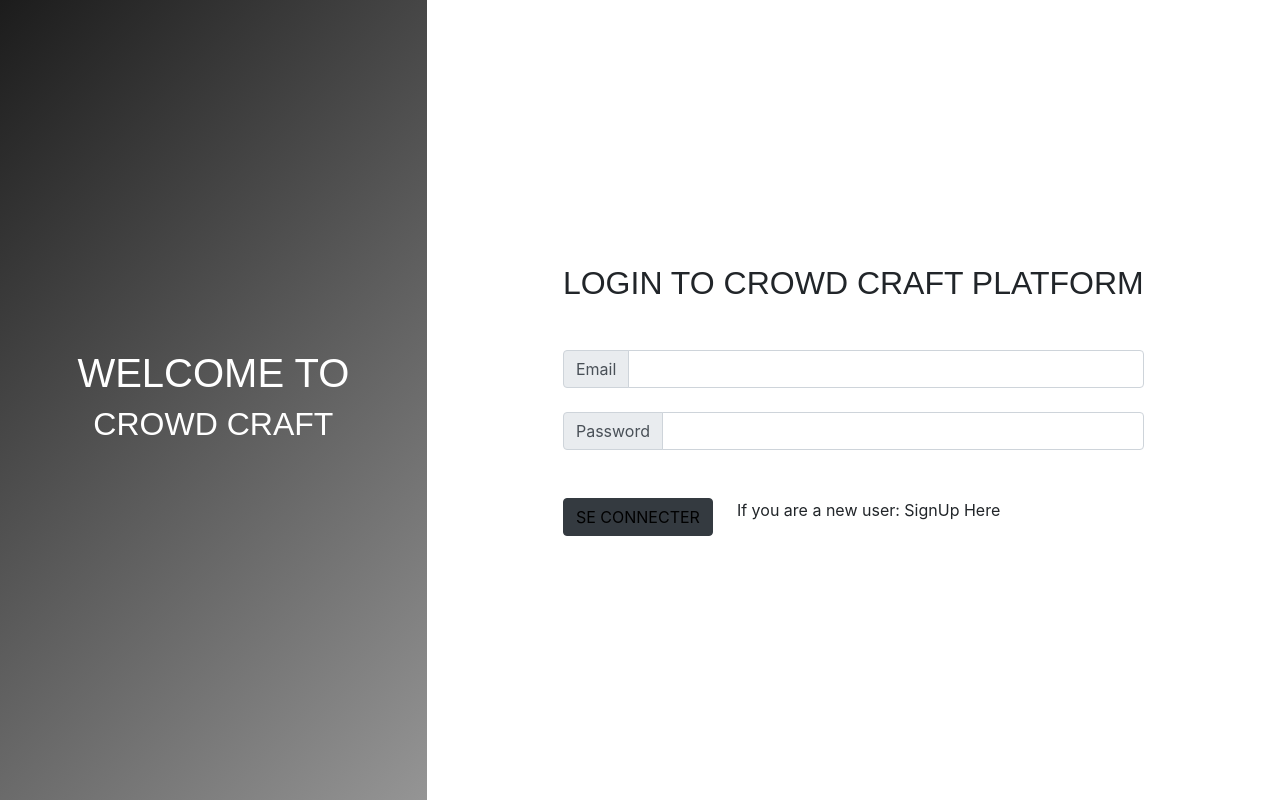
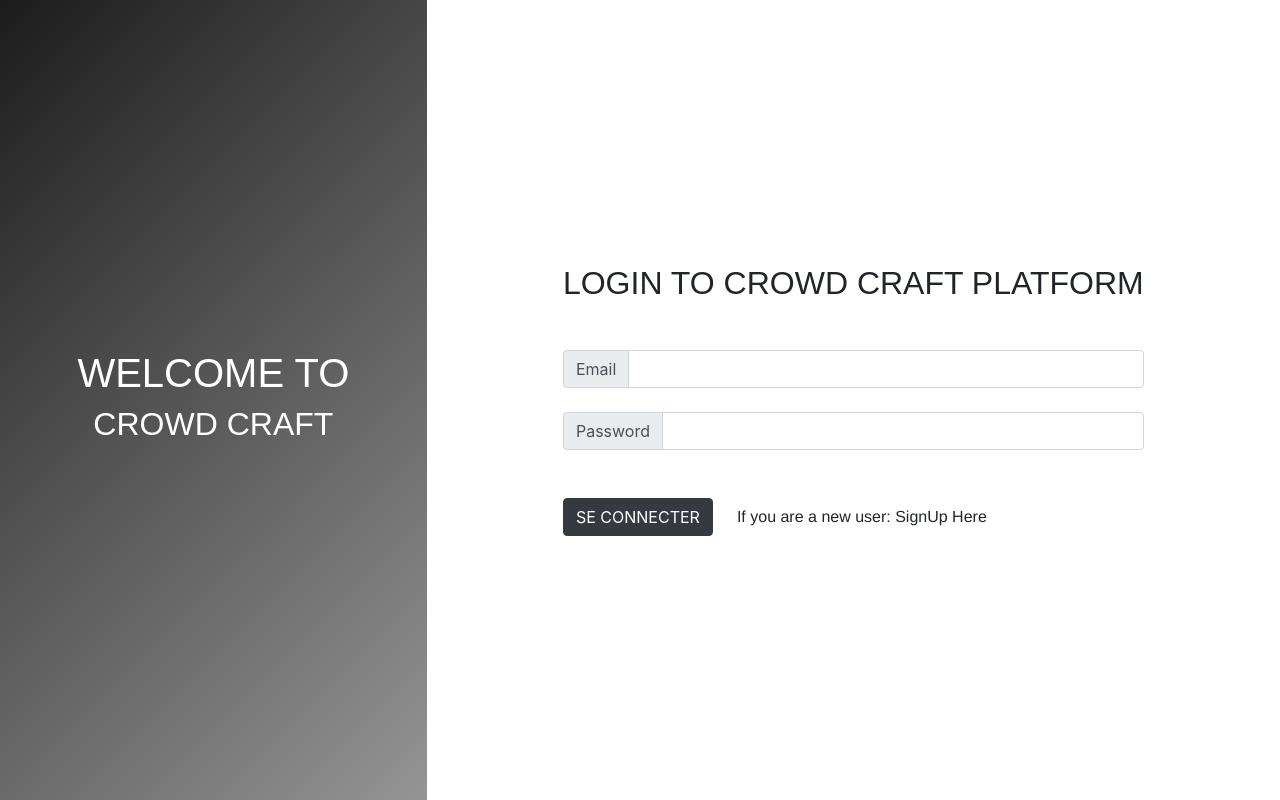
Before and after one commit to Julien-sans/hackatonBizLab, a React (Create React App) app in the folder biz-lab-project/: page / in a window 1280 px wide. Built offline with nearby package versions, Linux system fonts and the light colour scheme.

Commit message:
corrections de styles

```diff
--- a/biz-lab-project/src/components/LoginPage.js
+++ b/biz-lab-project/src/components/LoginPage.js
@@ -24,23 +24,23 @@ class LoginPage extends Component {
                 <div className="mb-5 text-center">
                   <h2 className='titleLogin'>LOGIN TO CROWD CRAFT PLATFORM</h2>
                 </div>
-                <div class="input-group mb-4 w-100">
-                  <div class="input-group-prepend">
-                    <span class="input-group-text" id="basic-addon1">Email</span>
+                <div className="input-group mb-4 w-100">
+                  <div className="input-group-prepend">
+                    <span className="input-group-text email" id="basic-addon1">Email</span>
                   </div>
-                  <input type="text" class="form-control" aria-label="Username" aria-describedby="basic-addon1"></input>
+                  <input type="text" className="form-control" aria-label="Username" aria-describedby="basic-addon1"></input>
                 </div>
 
-                <div class="input-group mb-4 w-100">
-                  <div class="input-group-prepend">
-                    <span class="input-group-text" id="basic-addon1">Password</span>
+                <div className="input-group mb-4 w-100">
+                  <div className="input-group-prepend">
+                    <span className="input-group-text password" id="basic-addon1">Password</span>
                   </div>
-                  <input type="text" class="form-control" aria-label="Username" aria-describedby="basic-addon1"></input>
+                  <input type="text" className="form-control" aria-label="Username" aria-describedby="basic-addon1"></input>
                 </div>
 
                 <div className="d-flex flex-row mt-5">
                   <button type="button" className="btn btn-dark mr-4"><Link className='connectLink' to="/home">SE CONNECTER</Link></button>
-                  <div>If you are a new user: SignUp Here</div>
+                  <div className="newUser d-flex align-items-center">If you are a new user: SignUp Here</div>
                 </div>
               </div>
             </Col>
--- a/biz-lab-project/src/styles/loginPage.css
+++ b/biz-lab-project/src/styles/loginPage.css
@@ -11,15 +11,20 @@
   font-size: 4em;
 }
 
+.newUser {
+  font-family: 'Helvetica';
+}
+
 .titleLogin {
-    font-family: 'Anton', sans-serif;
+  font-family: 'Anton', sans-serif;
 }
+
 a {
   color: black;
 }
 
 .connectLink {
-  color: black;
+  color: white;
 }
 
 Button {
```
